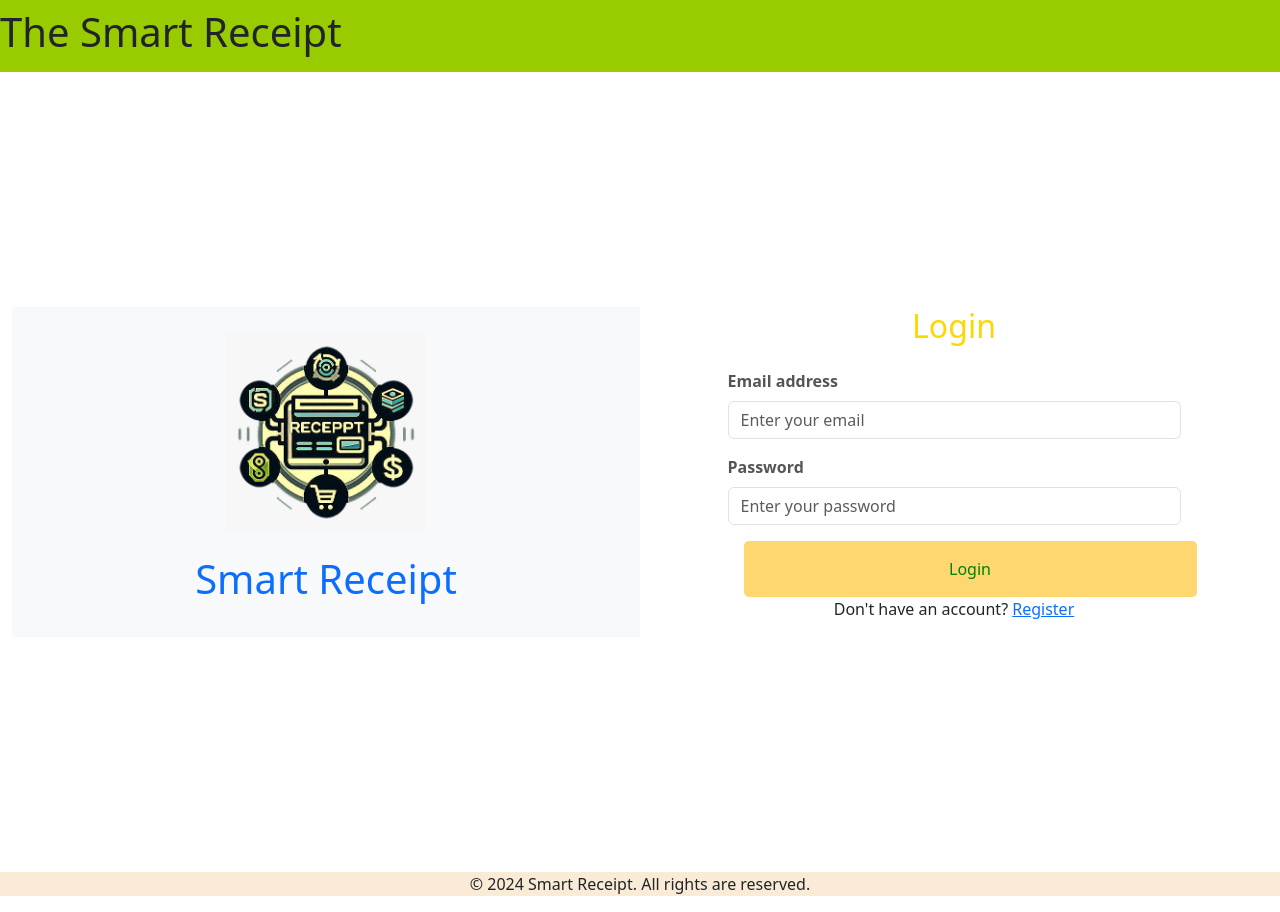
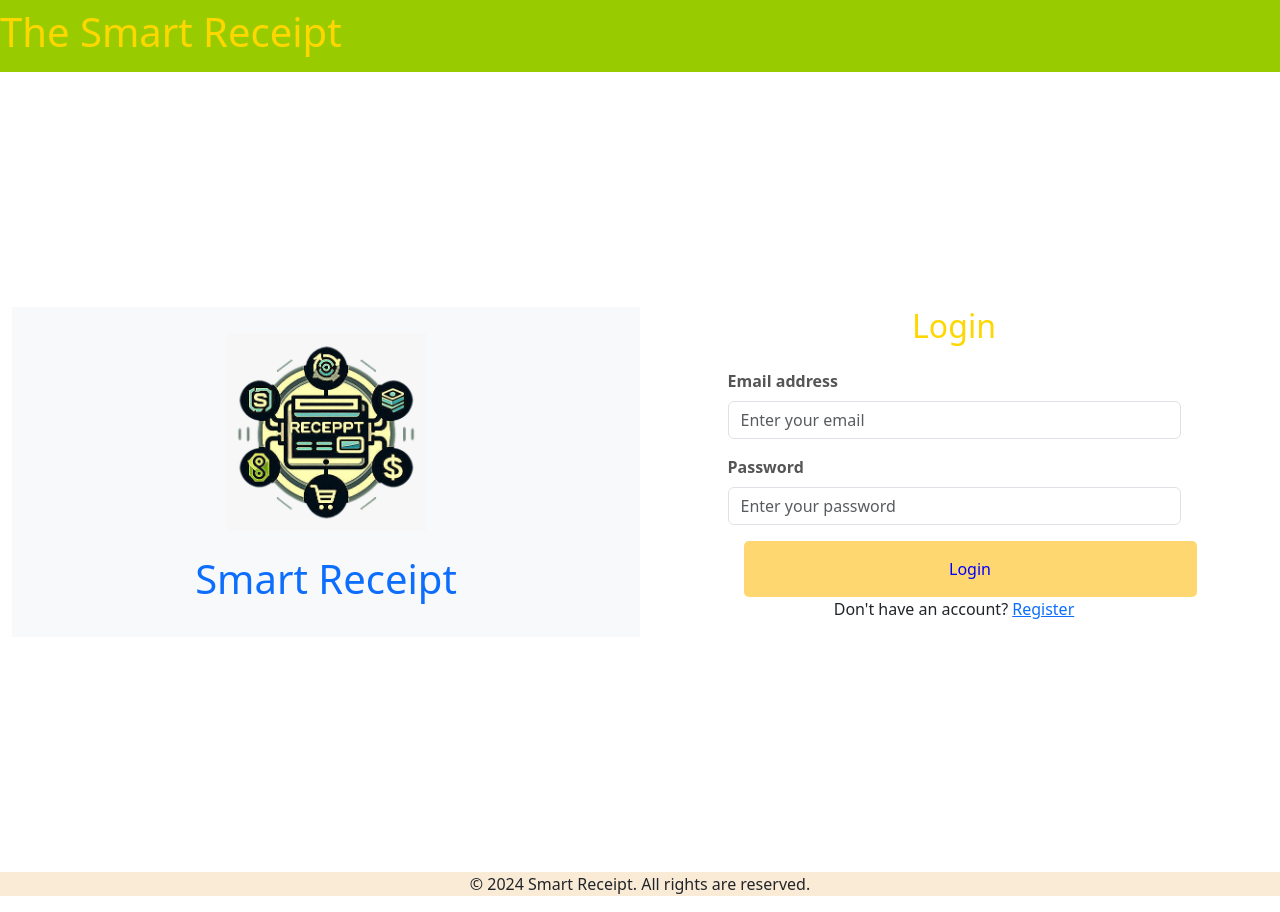
Before and after one commit to Doctware/SmartReceipt, a React (Create React App) app in the folder frontend/: page / in a window 1280 px wide. Built offline with nearby package versions, Linux system fonts and the light colour scheme.

Commit message:
Change the text color on the login button

```diff
--- a/frontend/src/components/LoginPage.css
+++ b/frontend/src/components/LoginPage.css
@@ -8,9 +8,13 @@
     box-shadow: 0 2px 10px rgba(0, 0, 0, 0.1);
   }
 
- h1.text-primary {
+ h1 {
 	 color: #FFD700;
  }
+
+.text-primary {
+	color: #FFD700;
+}
   .form-group {
     margin-bottom: 15px;
   }
@@ -38,7 +42,7 @@
 
   .btn {
 	  background-color: #FFD770;
-	  color: #008000;
+	  color: blue;
   }
 
  .btn:hover {
```
